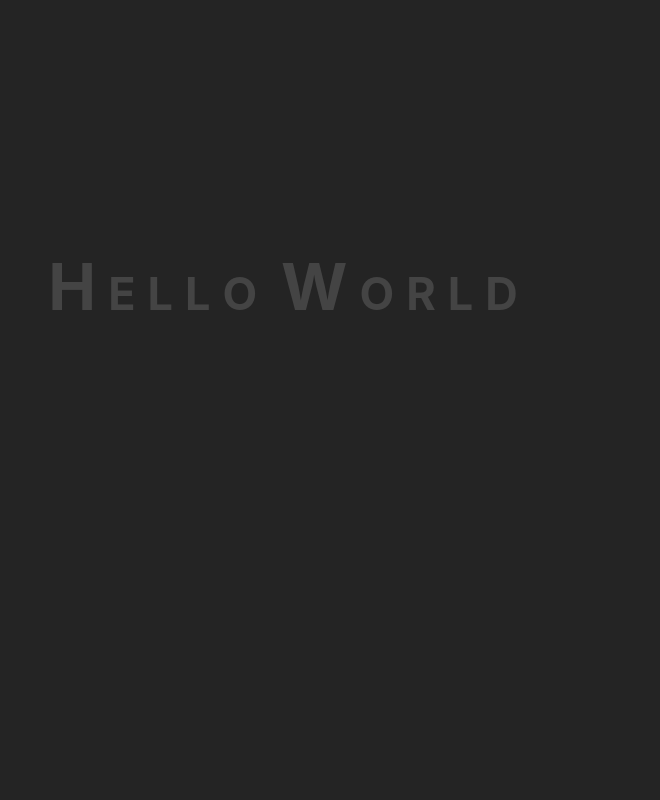
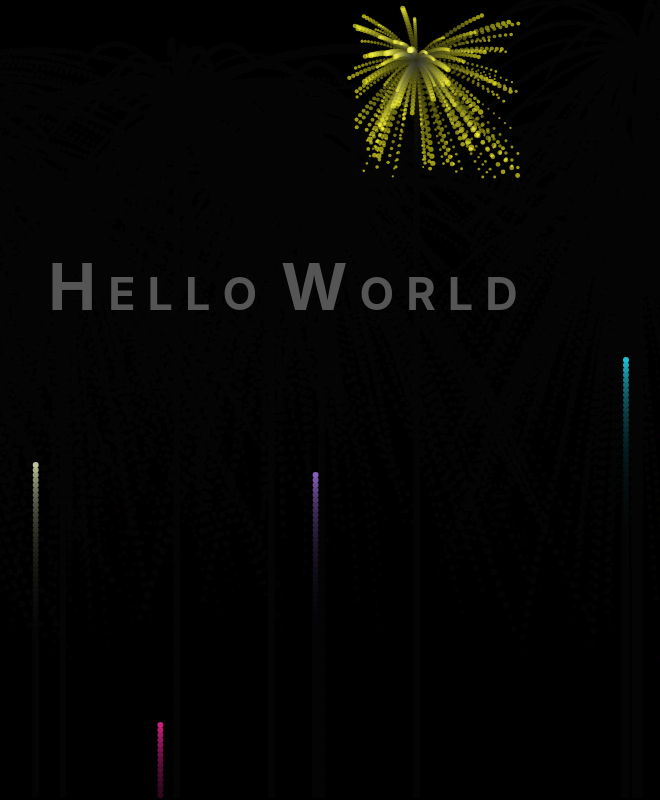
Before and after one commit to sandeep-kr-kgp/glow, a website built with Vite: page index.html in a window 1280 px wide. Shown: the whole page, without its empty margins (357-1017 px from the left). Built offline with nearby package versions, Linux system fonts and the light colour scheme.

Commit message:
fireworks

```diff
--- /dev/null
+++ b/docs/assets/index-B7UmFVIK.css
@@ -0,0 +1 @@
+:root{font-family:Inter,system-ui,Avenir,Helvetica,Arial,sans-serif;color:#ffffffde;background-color:#000}body{display:flex;justify-content:center;padding-top:30vh}#app{-webkit-user-select:none;user-select:none;font-size:64px;z-index:500}.text{display:flex;font-weight:700;flex-wrap:wrap;font-variant:small-caps;justify-content:center}.character{position:relative;color:#555;cursor:pointer;margin:0 6px}.character.glowing{color:#ff0;text-shadow:0 0 30px yellow,0 0 30px yellow;animation:glow 1.5s linear infinite}@keyframes glow{0%{filter:hue-rotate(0deg)}to{filter:hue-rotate(360deg)}}#canvas{position:fixed;top:0;left:0;height:100%;width:100%;background-color:#000}
--- a/docs/assets/index-BfvpIV4o.js
+++ /dev/null
@@ -1,5 +0,0 @@
-(function(){const o=document.createElement("link").relList;if(o&&o.supports&&o.supports("modulepreload"))return;for(const e of document.querySelectorAll('link[rel="modulepreload"]'))r(e);new MutationObserver(e=>{for(const t of e)if(t.type==="childList")for(const s of t.addedNodes)s.tagName==="LINK"&&s.rel==="modulepreload"&&r(s)}).observe(document,{childList:!0,subtree:!0});function i(e){const t={};return e.integrity&&(t.integrity=e.integrity),e.referrerPolicy&&(t.referrerPolicy=e.referrerPolicy),e.crossOrigin==="use-credentials"?t.credentials="include":e.crossOrigin==="anonymous"?t.credentials="omit":t.credentials="same-origin",t}function r(e){if(e.ep)return;e.ep=!0;const t=i(e);fetch(e.href,t)}})();function c(){const o=new URLSearchParams(window.location.search).get("text")??"Hello World";document.querySelector("#app").innerHTML=`
-    ${o.split("-").map(i=>`<div class="text">
-        ${i.split("").map(r=>`<div class="character">${r}</div>`).join("")}
-        </div>`).join("")}
-`,document.querySelectorAll(".character").forEach(i=>{i.addEventListener("mouseover",function(r){r.target.classList.contains("glowing")?r.target.classList.remove("glowing"):r.target.classList.add("glowing")})})}c();
--- a/docs/assets/index-CabLBBbg.css
+++ /dev/null
@@ -1,40 +0,0 @@
-:root {
-  font-family: Inter, system-ui, Avenir, Helvetica, Arial, sans-serif;
-  color: #ffffffde;
-  background-color: #121212;
-}
-body {
-  display: flex;
-  justify-content: center;
-  padding-top: 30vh;
-}
-#app {
-  -webkit-user-select: none;
-  user-select: none;
-  font-size: 64px;
-}
-.text {
-  display: flex;
-  font-weight: 700;
-  flex-wrap: wrap;
-  font-variant: small-caps;
-}
-.character {
-  position: relative;
-  color: #444;
-  cursor: pointer;
-  margin: 0 6px;
-}
-.character.glowing {
-  color: #ff0;
-  text-shadow: 0 0 30px yellow, 0 0 30px yellow;
-  animation: glow 1.5s linear infinite;
-}
-@keyframes glow {
-  0% {
-    filter: hue-rotate(0deg);
-  }
-  to {
-    filter: hue-rotate(360deg);
-  }
-}
--- /dev/null
+++ b/fireworks.js
@@ -0,0 +1,140 @@
+const canvas = document.getElementById('canvas');
+canvas.width = window.innerWidth;
+canvas.height = window.innerHeight;
+var ctx = canvas.getContext('2d');
+export function Firework(x, y, height, yVol, R, G, B) {
+  this.x = x;
+  this.y = y;
+  this.yVol = yVol;
+  this.height = height;
+  this.R = R;
+  this.G = G;
+  this.B = B;
+  this.radius = 1;
+  this.boom = false;
+  var boomHeight = Math.floor(Math.random() * 200) + 50;
+  this.draw = function () {
+    ctx.fillStyle = 'rgba(' + R + ',' + G + ',' + B + ')';
+    ctx.strokeStyle = 'rgba(' + R + ',' + G + ',' + B + ')';
+    ctx.beginPath();
+    //   ctx.arc(this.x,boomHeight,this.radius,Math.PI * 2,0,false);
+    ctx.stroke();
+    ctx.beginPath();
+    ctx.arc(this.x, this.y, 3, Math.PI * 2, 0, false);
+    ctx.fill();
+  };
+  this.update = function () {
+    this.y -= this.yVol;
+    if (this.radius < 20) {
+      this.radius += 0.35;
+    }
+    if (this.y < boomHeight) {
+      this.boom = true;
+
+      for (var i = 0; i < 120; i++) {
+        particleArray.push(
+          new Particle(
+            this.x,
+            this.y,
+            // (Math.random() * 2) + 0.5//
+            Math.random() * 2 + 1,
+            this.R,
+            this.G,
+            this.B,
+            1
+          )
+        );
+      }
+    }
+    this.draw();
+  };
+  this.update();
+}
+
+function Particle(x, y, radius, R, G, B, A) {
+  this.x = x;
+  this.y = y;
+  this.radius = radius;
+  this.R = R;
+  this.G = G;
+  this.B = B;
+  this.A = A;
+  this.timer = 0;
+  this.fade = false;
+
+  // Change random spread
+  this.xVol = Math.random() * 10 - 4;
+  this.yVol = Math.random() * 10 - 4;
+
+  this.draw = function () {
+    //   ctx.globalCompositeOperation = "lighter"
+    ctx.fillStyle = 'rgba(' + R + ',' + G + ',' + B + ',' + this.A + ')';
+    ctx.save();
+    ctx.beginPath();
+    // ctx.fillStyle = "white"
+    ctx.globalCompositeOperation = 'screen';
+    ctx.arc(this.x, this.y, this.radius, Math.PI * 2, 0, false);
+    ctx.fill();
+
+    ctx.restore();
+  };
+  this.update = function () {
+    this.x += this.xVol;
+    this.y += this.yVol;
+
+    // Comment out to stop gravity.
+    if (this.timer < 200) {
+      this.yVol += 0.12;
+    }
+    this.A -= 0.02;
+    if (this.A < 0) {
+      this.fade = true;
+    }
+    this.draw();
+  };
+  this.update();
+}
+
+var fireworkArray = [];
+var particleArray = [];
+for (var i = 0; i < 6; i++) {
+  var x = Math.random() * canvas.width;
+  var y = canvas.height;
+  var R = Math.floor(Math.random() * 255);
+  var G = Math.floor(Math.random() * 255);
+  var B = Math.floor(Math.random() * 255);
+  var height = Math.floor(Math.random() * 20) + 10;
+  fireworkArray.push(new Firework(x, y, height, 5, R, G, B));
+}
+
+function animate() {
+  requestAnimationFrame(animate);
+  // ctx.clearRect(0,0,canvas.width,canvas.height)
+  ctx.fillStyle = 'rgba(0,0,0,0.1)';
+  ctx.fillRect(0, 0, canvas.width, canvas.height);
+  for (var i = 0; i < fireworkArray.length; i++) {
+    fireworkArray[i].update();
+  }
+  for (var j = 0; j < particleArray.length; j++) {
+    particleArray[j].update();
+  }
+  if (fireworkArray.length < 4) {
+    var x = Math.random() * canvas.width;
+    var y = canvas.height;
+    var height = Math.floor(Math.random() * 20);
+    var yVol = 5;
+    var R = Math.floor(Math.random() * 255);
+    var G = Math.floor(Math.random() * 255);
+    var B = Math.floor(Math.random() * 255);
+    fireworkArray.push(new Firework(x, y, height, yVol, R, G, B));
+  }
+
+  fireworkArray = fireworkArray.filter((obj) => !obj.boom);
+  particleArray = particleArray.filter((obj) => !obj.fade);
+}
+animate();
+
+window.addEventListener('resize', (e) => {
+  canvas.width = window.innerWidth;
+  canvas.height = window.innerHeight;
+});
--- a/index.html
+++ b/index.html
@@ -6,10 +6,17 @@
   <link rel="icon" type="image/svg+xml" href="/vite.svg" />
   <meta name="viewport" content="width=device-width, initial-scale=1.0" />
   <title>Make it glow</title>
+  <style>
+    html {
+      background-color: #000;
+    }
+  </style>
 </head>
 
 <body>
-  <div id="app"></div>
+  <div id="app">
+  </div>
+  <canvas id="canvas"></canvas>
   <script type="module" src="/main.js"></script>
 </body>
 
--- a/main.js
+++ b/main.js
@@ -1,5 +1,5 @@
 import './style.css';
-
+import { Firework } from './fireworks';
 function init() {
   const params = new URLSearchParams(window.location.search);
   const text = params.get('text') ?? 'Hello World';
@@ -25,3 +25,4 @@ function init() {
   });
 }
 init();
+Firework();
--- a/style.css
+++ b/style.css
@@ -1,7 +1,7 @@
 :root {
   font-family: Inter, system-ui, Avenir, Helvetica, Arial, sans-serif;
   color: rgba(255, 255, 255, 0.87);
-  background-color: #242424;
+  background-color: #000000;
 }
 
 body {
@@ -13,6 +13,7 @@ body {
 #app {
   user-select: none;
   font-size: 64px;
+  z-index: 500;
 }
 
 .text {
@@ -20,10 +21,11 @@ body {
   font-weight: bold;
   flex-wrap: wrap;
   font-variant: small-caps;
+  justify-content: center;
 }
 .character {
   position: relative;
-  color: #444;
+  color: #555;
   cursor: pointer;
   margin: 0px 6px;
 }
@@ -42,3 +44,11 @@ body {
     filter: hue-rotate(360deg);
   }
 }
+#canvas {
+  position: fixed;
+  top: 0;
+  left: 0;
+  height: 100%;
+  width: 100%;
+  background-color: black;
+}
```
Also changed, not shown: docs/assets/index-C6eT0hQF.js (added, +5 -0 lines), docs/index.html (+10 -3 lines).
